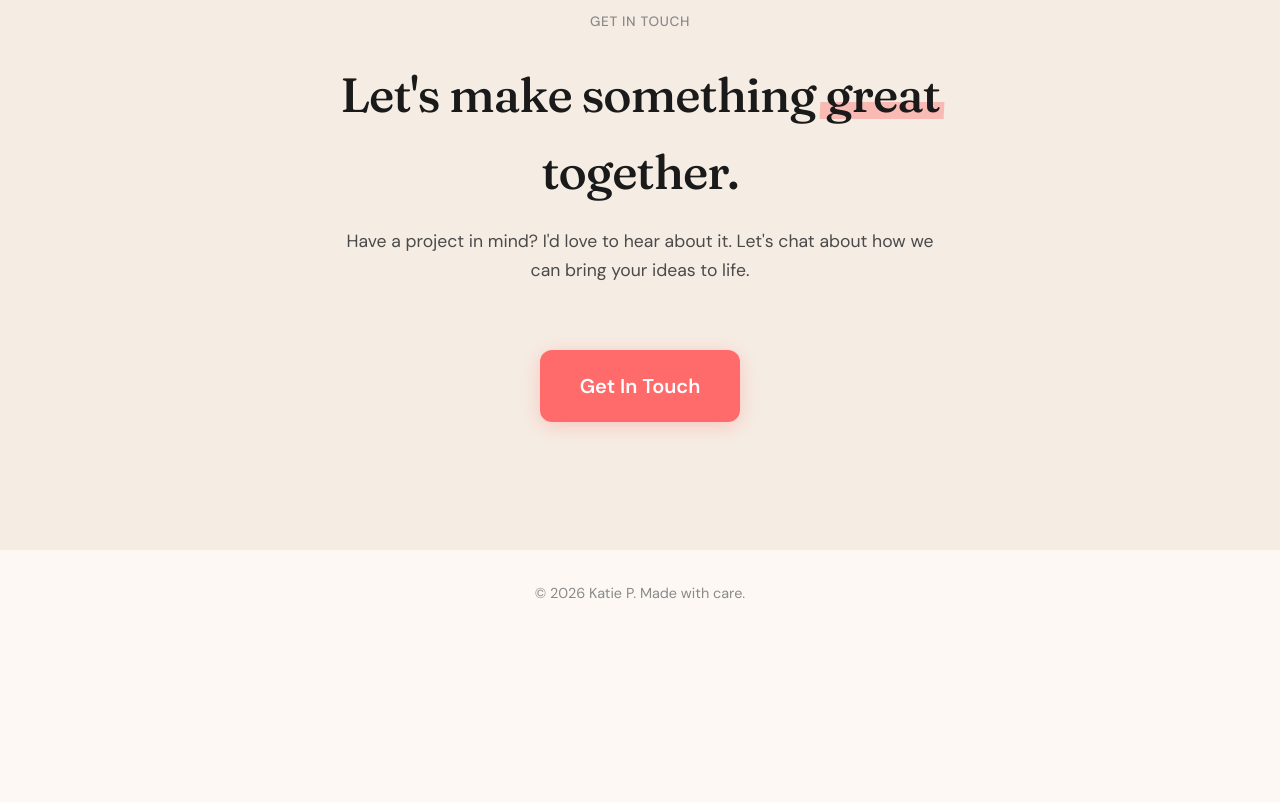
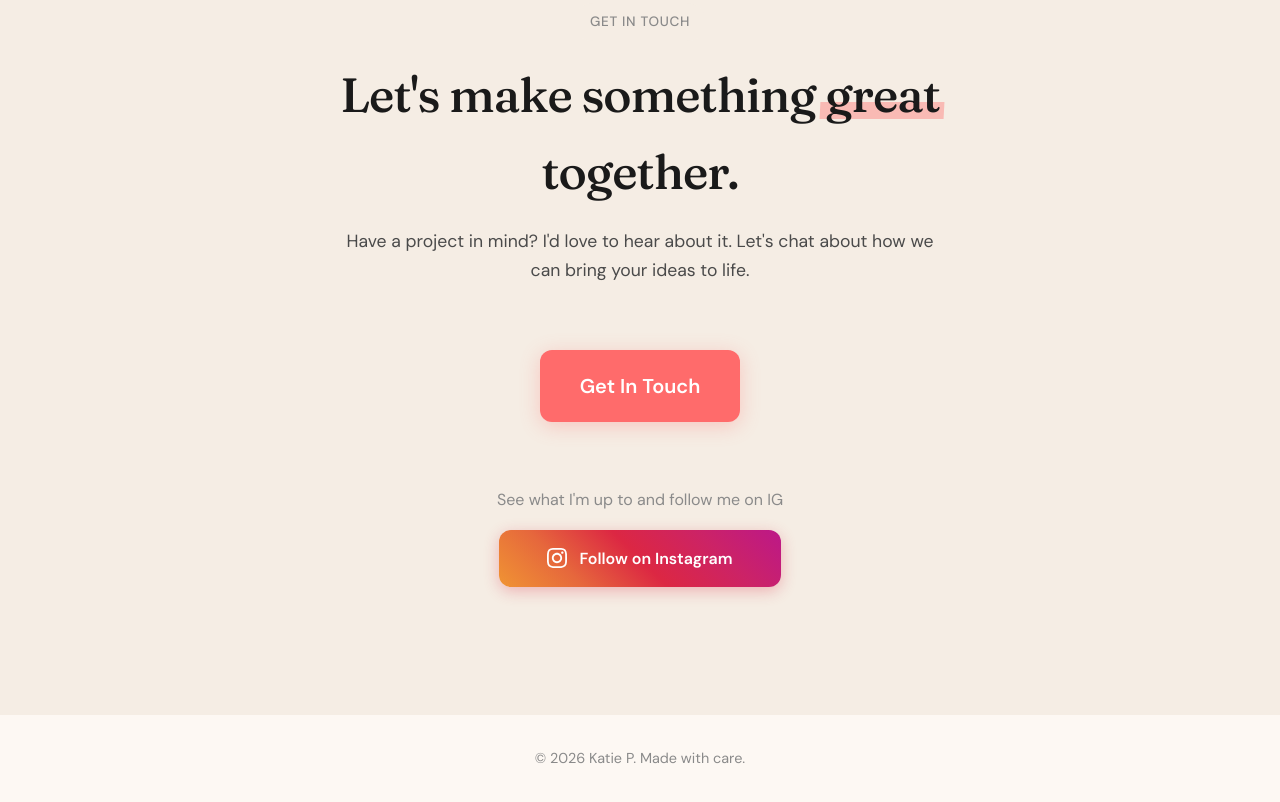
Before and after one commit to kpietrowski/katiep-portfolio, a website: page index.html in a window 1280 px wide. Shown: the part 2206-3008 px from the top of the page. Before the commit the page ends 2843 px from the top, so only its background shows below. Drawn offline with Linux system fonts and the light colour scheme.

Commit message:
Add Instagram follow section

```diff
--- a/index.html
+++ b/index.html
@@ -249,6 +249,16 @@
             <p>Have a project in mind? I'd love to hear about it. Let's chat about how we can bring your ideas to life.</p>
 
             <a href="/contact.html" class="cta-button">Get In Touch</a>
+
+            <div class="instagram-section">
+                <p>See what I'm up to and follow me on IG</p>
+                <a href="https://instagram.com/kpietrowski" target="_blank" class="instagram-btn">
+                    <svg width="20" height="20" viewBox="0 0 24 24" fill="currentColor">
+                        <path d="M12 2.163c3.204 0 3.584.012 4.85.07 3.252.148 4.771 1.691 4.919 4.919.058 1.265.069 1.645.069 4.849 0 3.205-.012 3.584-.069 4.849-.149 3.225-1.664 4.771-4.919 4.919-1.266.058-1.644.07-4.85.07-3.204 0-3.584-.012-4.849-.07-3.26-.149-4.771-1.699-4.919-4.92-.058-1.265-.07-1.644-.07-4.849 0-3.204.013-3.583.07-4.849.149-3.227 1.664-4.771 4.919-4.919 1.266-.057 1.645-.069 4.849-.069zm0-2.163c-3.259 0-3.667.014-4.947.072-4.358.2-6.78 2.618-6.98 6.98-.059 1.281-.073 1.689-.073 4.948 0 3.259.014 3.668.072 4.948.2 4.358 2.618 6.78 6.98 6.98 1.281.058 1.689.072 4.948.072 3.259 0 3.668-.014 4.948-.072 4.354-.2 6.782-2.618 6.979-6.98.059-1.28.073-1.689.073-4.948 0-3.259-.014-3.667-.072-4.947-.196-4.354-2.617-6.78-6.979-6.98-1.281-.059-1.69-.073-4.949-.073zm0 5.838c-3.403 0-6.162 2.759-6.162 6.162s2.759 6.163 6.162 6.163 6.162-2.759 6.162-6.163c0-3.403-2.759-6.162-6.162-6.162zm0 10.162c-2.209 0-4-1.79-4-4 0-2.209 1.791-4 4-4s4 1.791 4 4c0 2.21-1.791 4-4 4zm6.406-11.845c-.796 0-1.441.645-1.441 1.44s.645 1.44 1.441 1.44c.795 0 1.439-.645 1.439-1.44s-.644-1.44-1.439-1.44z"/>
+                    </svg>
+                    Follow on Instagram
+                </a>
+            </div>
         </div>
     </section>
 
--- a/styles.css
+++ b/styles.css
@@ -778,6 +778,39 @@
     color: var(--coral);
 }
 
+/* Instagram Section */
+.instagram-section {
+    margin-top: var(--space-lg);
+    text-align: center;
+}
+
+.instagram-section p {
+    font-size: 1rem;
+    color: var(--ink-muted);
+    margin-bottom: var(--space-sm);
+}
+
+.instagram-btn {
+    display: inline-flex;
+    align-items: center;
+    justify-content: center;
+    gap: 0.75rem;
+    padding: 1rem 3rem;
+    background: linear-gradient(45deg, #f09433 0%, #e6683c 25%, #dc2743 50%, #cc2366 75%, #bc1888 100%);
+    color: white;
+    text-decoration: none;
+    font-weight: 600;
+    font-size: 1rem;
+    border-radius: 12px;
+    transition: all 0.3s ease;
+    box-shadow: 0 4px 15px rgba(220, 39, 67, 0.3);
+}
+
+.instagram-btn:hover {
+    transform: translateY(-2px);
+    box-shadow: 0 6px 20px rgba(220, 39, 67, 0.4);
+}
+
 /* ============================================
    Contact Page - Multi-step Form
    ============================================ */
```
